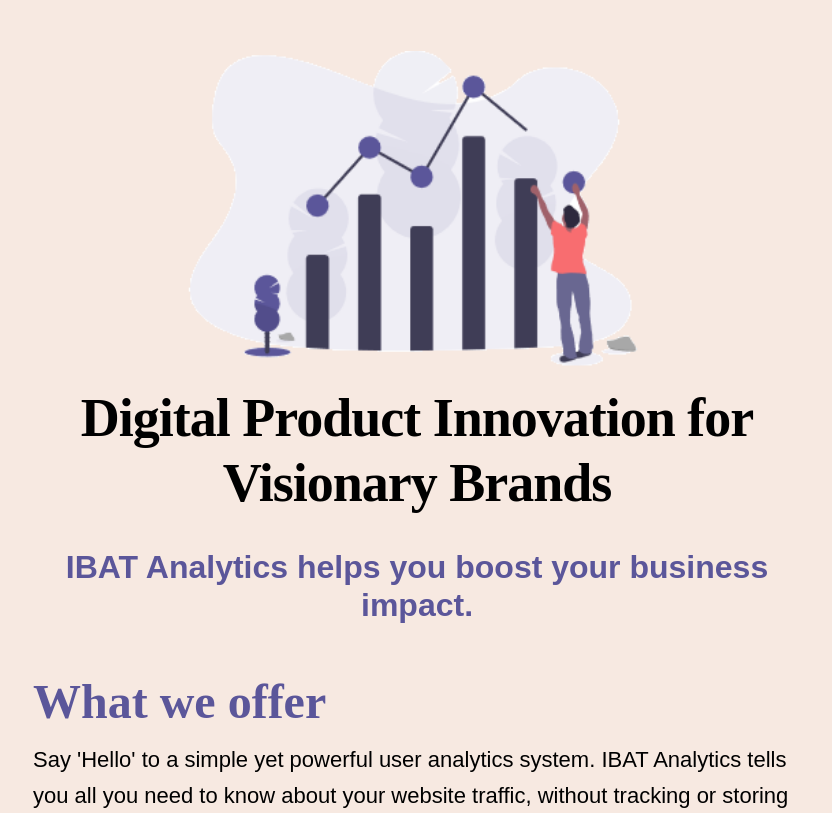
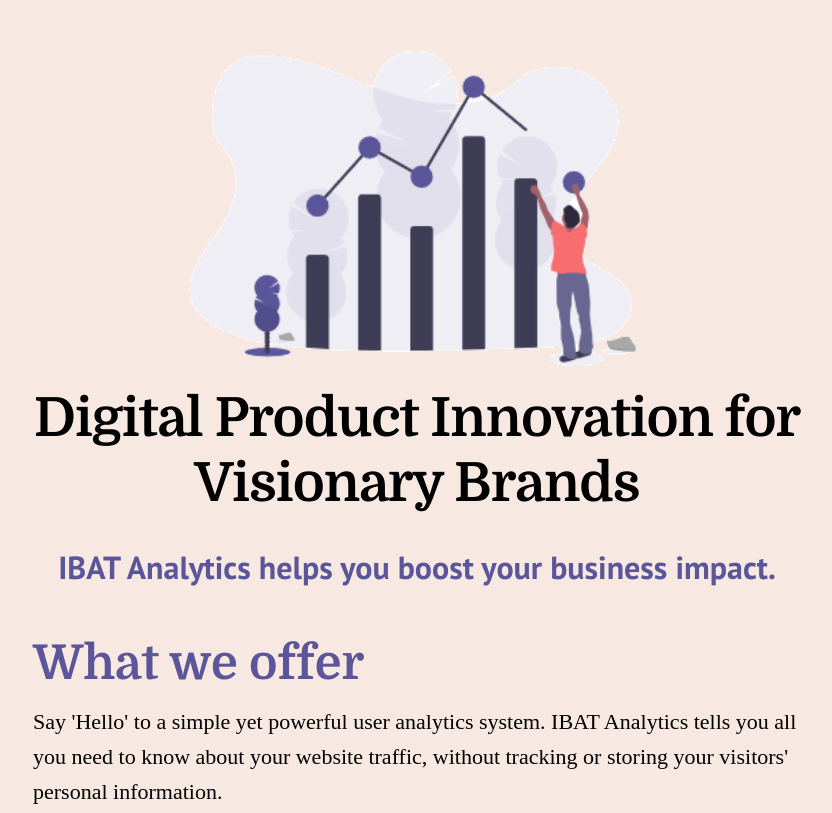
Before and after one commit to danaedanycan/danaedanycan.github.io, a plain HTML site: page exercises/page-8.html in a window 1280 px wide. Shown: the top 813 px of the page, without its empty margins (223-1055 px from the left). Drawn offline with Linux system fonts and the light colour scheme.

Commit message:
Add files via upload

```diff
--- a/exercises/assets/css/style-5.css
+++ b/exercises/assets/css/style-5.css
@@ -21,6 +21,7 @@ input, button, textarea, select { font: inherit }
 /* Web page */
 body {
     background-color: #FFFFBD;
+    font-family: 'Merriweather', serif;
 }
 img{
     margin-bottom: 42px;
@@ -28,7 +29,6 @@ img{
 }
 /* Main heading */
 h1 {
-    font-family: serif;
     font-size: 84px;
     line-height: 1.1;
     font-weight: normal;
@@ -40,8 +40,7 @@ h1 {
 
 /* Small headings */
 h2 {
-    font-family: serif;
-    font-size: 26px;
+    font-size: 24px;
     color:#3434B0;
     line-height: 1.5;
     margin-bottom: 42px;
@@ -49,7 +48,6 @@ h2 {
 
 /* Smaller headings */
 h3 {
-    font-family: serif;
     font-size: 42px;
     color: #000;
     letter-spacing:-1px;
@@ -60,8 +58,7 @@ h3 {
 
 /* Text paragraphs */
 p {
-    font-family: serif;
-    font-size: 22px;
+    font-size: 20px;
     color: #455C80;
     line-height: 1.6;
     margin-top: 0;
--- a/exercises/assets/css/style-6.css
+++ b/exercises/assets/css/style-6.css
@@ -28,7 +28,7 @@ h1, h2, h2 { color: #008000; letter-spacing: -2px; }
 
 /* Main heading */
 h1 {
-	font-family: sans-serif;
+	font-family: 'Oswald',sans-serif;
 	font-weight: bold;
     font-size: 72px;
     line-height: 1.1;
@@ -37,7 +37,7 @@ h1 {
 
 /* Small headings */
 h2 {
-	font-family: sans-serif;
+	font-family: 'Oswald',sans-serif;
     font-weight: bold;
     font-size: 42px;
     line-height: 1.3;
@@ -47,7 +47,7 @@ h2 {
 
 /* Text paragraphs */
 p {
-   font-family: sans-serif;
+   font-family: 'Lato',sans-serif;
    font-size: 22px;
    color: #011301;
    line-height: 1.6;
--- a/exercises/assets/css/style-7.css
+++ b/exercises/assets/css/style-7.css
@@ -20,12 +20,12 @@ input, button, textarea, select { font: inherit }
 
 /* Web page */
 body {
-    background-color: #d1274b
+    background-color: #d1274b;
+    font-family: 'Neucha', serif;
 }
 
 /* Main heading */
 h1 {
-	font-family: serif;
 	font-weight: bold;
     font-size: 112px;
     color: #fff;
@@ -36,7 +36,7 @@ h1 {
 
 /* Small headings */
 h2 {
-	font-family: serif;
+
     font-weight: bold;
     font-size: 38px;
     color: #fff;
@@ -48,7 +48,7 @@ h2 {
 
 /* Smaller headings */
 h3 {
-	font-family: serif;
+
     font-weight: bold;
     font-size: 56px;
     color: #fff;
@@ -61,7 +61,7 @@ h3 {
 
 /* Text paragraphs */
 p {
-    font-family: serif;
+
     font-size: 28px;
     color: #fff;
     text-align: center;
--- a/exercises/assets/css/style-8.css
+++ b/exercises/assets/css/style-8.css
@@ -25,7 +25,7 @@ body {
 
 /* Main heading */
 h1 {
-	font-family: serif;
+	font-family: 'Domine',serif;
 	font-weight: bold;
 	font-size: 54px;
     letter-spacing: -1px;
@@ -36,7 +36,7 @@ h1 {
 
 /* Small headings */
 h2 {
-    font-family: sans-serif;
+    font-family: 'PT Sans',sans-serif;
     font-weight: bold;
     color: #5b569a;
     font-size: 32px;
@@ -47,7 +47,7 @@ h2 {
 
 /* Smaller headings */
 h3 {
-	font-family: serif;
+	font-family: 'Domine',serif;
     font-weight: bold;
     font-size: 48px;
     color: #5b569a;
@@ -57,7 +57,7 @@ h3 {
 
 /* Text paragraphs */
 p {
-   font-family: sans-serif;
+   font-family: 'PT Sans'sans-serif;
    font-weight: normal;
    font-size: 22px;
    line-height: 1.6;
--- a/exercises/page-8.html
+++ b/exercises/page-8.html
@@ -12,7 +12,9 @@
 <link rel="icon" type="image/png" sizes="32x32" href="assets/img//favicon-32x32.png">
 <link rel="icon" type="image/png" sizes="16x16" href="assets/img//favicon-16x16.png">
 <link rel="manifest" href="assets/img/site.webmanifest">
-
+<link rel="preconnect" href="https://fonts.googleapis.com">
+<link rel="preconnect" href="https://fonts.gstatic.com" crossorigin>
+<link href="https://fonts.googleapis.com/css2?family=Domine:wght@700&family=PT+Sans:ital,wght@0,400;0,700;1,400;1,700&display=swap" rel="stylesheet">
 </head>
 
 
@@ -33,5 +35,6 @@
 <h3>Happy users</h3>
 <p>Join the 1,000s of delighted customers from every sector of business around the world who are using IBAT Analytics to drive their future success.</p>
 <img src="assets/img/happy-users.png" alt="IBAT Analytics rs- Happy Use">
+<p><a href="../index.html">Back to Home page</a></p>
 </body>
 </html>
```
Also changed, not shown: exercises/page-5.html (+4 -2 lines), exercises/page-6.html (+4 -2 lines), exercises/page-7.html (+4 -2 lines).
